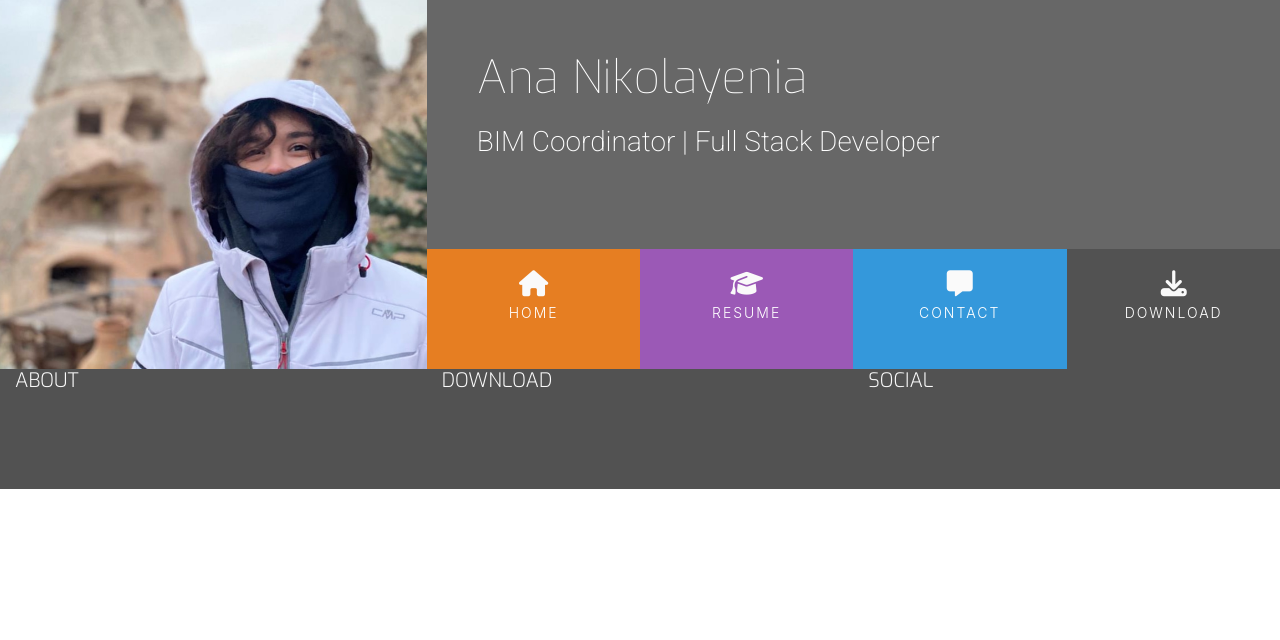
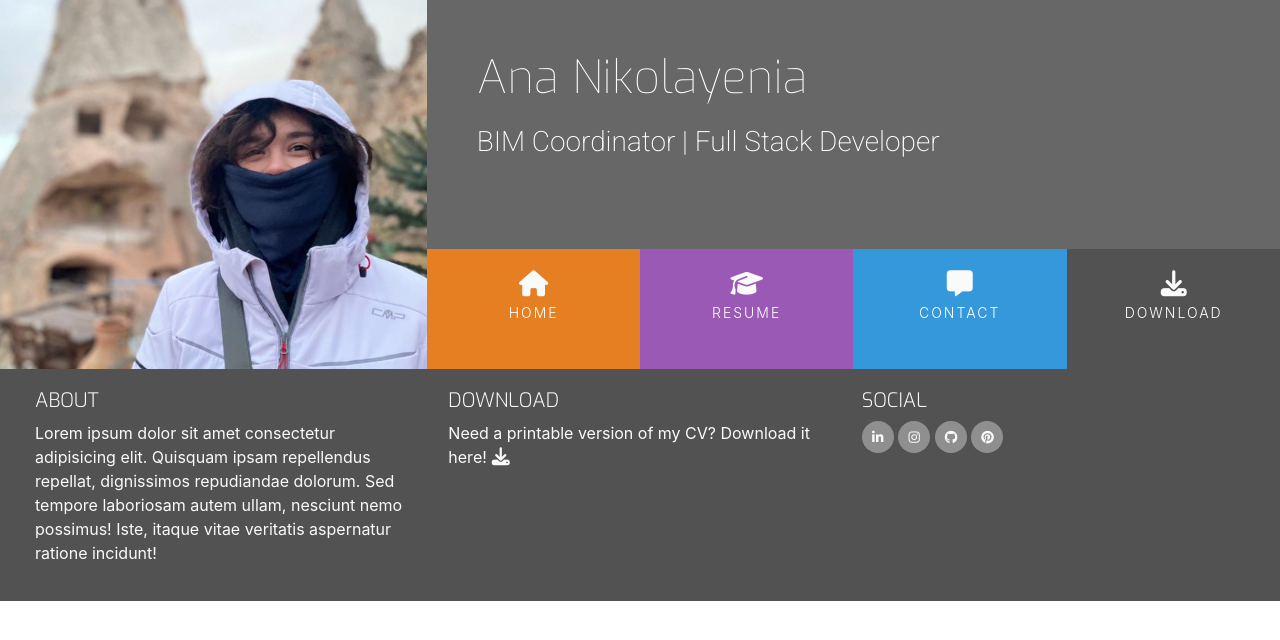
Before and after one commit to Ana-Niko-byte/resume, a plain HTML site: page index.html in a window 1280 px wide. Drawn offline with nearby package versions, Linux system fonts and the light colour scheme.

Commit message:
feat: add content to footer

```diff
--- a/assets/css/style.css
+++ b/assets/css/style.css
@@ -142,3 +142,50 @@ footer{
     min-height: 120px;
     margin: 0;
 }
+
+.inline-block{
+    display: inline-block;
+}
+
+.cv-pdf i{
+    font-size: 18px;
+    color: #fafafa;
+    text-align: center;
+    padding-left: 5px;
+    transition: all 0.2s ease-in-out;
+    -moz-transition: all 0.2s ease-in-out;
+    -webkit-transition: all 0.2s ease-in-out;
+    -o-transition: all 0.2s ease-in-out;
+}
+
+.cv-pdf i:hover{
+    color: #e84610;
+}
+
+.social-links{
+    padding-bottom: 15px;
+}
+
+.social-links li a i{
+    width: 32px;
+    height: 32px;
+    padding: 10px;
+    border-radius: 50%;
+    font-size: 13px;
+    line-height: 12px;
+    text-align: center;
+    color: #fafafa;
+    background-color: #8f8f8f;
+    transition: all 0.2s ease-in-out;
+    -moz-transition: all 0.2s ease-in-out;
+    -webkit-transition: all 0.2s ease-in-out;
+    -o-transition: all 0.2s ease-in-out;
+}
+
+.social-links li a i:hover{
+    background-color: #e84610;
+}
+
+#footer-details{
+    padding: 20px;
+}
--- a/index.html
+++ b/index.html
@@ -45,15 +45,43 @@
 
     </section>
     <footer class="container-fluid">
-        <div class="row">
+        <div class="row" id="footer-details">
             <div class="col-sm-4">
                 <h5 class="uppercase general-sub">About</h5>
+                <p class="inline-block">Lorem ipsum dolor sit amet consectetur adipisicing elit. Quisquam ipsam repellendus repellat, dignissimos repudiandae dolorum. Sed tempore laboriosam autem ullam, nesciunt nemo possimus! Iste, itaque vitae veritatis aspernatur ratione incidunt!</p>
             </div>
             <div class="col-sm-4">
                 <h5 class="uppercase general-sub">Download</h5>
+                <p class="inline-block">Need a printable version of my CV? Download it here!<a href="#" target="_blank" class="cv-pdf"><i class="fa fa-download" aria-hidden="true"></i><span class="sr-only">Download link.</span></a></p>
             </div>
             <div class="col-sm-4">
                 <h5 class="uppercase general-sub">Social</h5>
+                <ul class="list-inline social-links">
+                    <li class="list-inline-item">
+                        <a target = "_blank" href="#">
+                            <i class="fa fa-linkedin" aria-hidden="true"></i>
+                            <span class="sr-only">LinkedIn</span>
+                        </a>
+                    </li>
+                    <li class="list-inline-item">
+                        <a target = "_blank" href="#">
+                            <i class="fa fa-instagram" aria-hidden="true"></i>
+                            <span class="sr-only">Instagram</span>
+                        </a>
+                    </li>
+                    <li class="list-inline-item">
+                        <a target = "_blank" href="#">
+                            <i class="fa fa-github" aria-hidden="true"></i>
+                            <span class="sr-only">GitHub</span>
+                        </a>
+                    </li>
+                    <li class="list-inline-item">
+                        <a target = "_blank" href="#">
+                            <i class="fa fa-pinterest" aria-hidden="true"></i>
+                            <span class="sr-only">Pinterest</span>
+                        </a>
+                    </li>
+                </ul>
             </div>
         </div>
     </footer>
```
